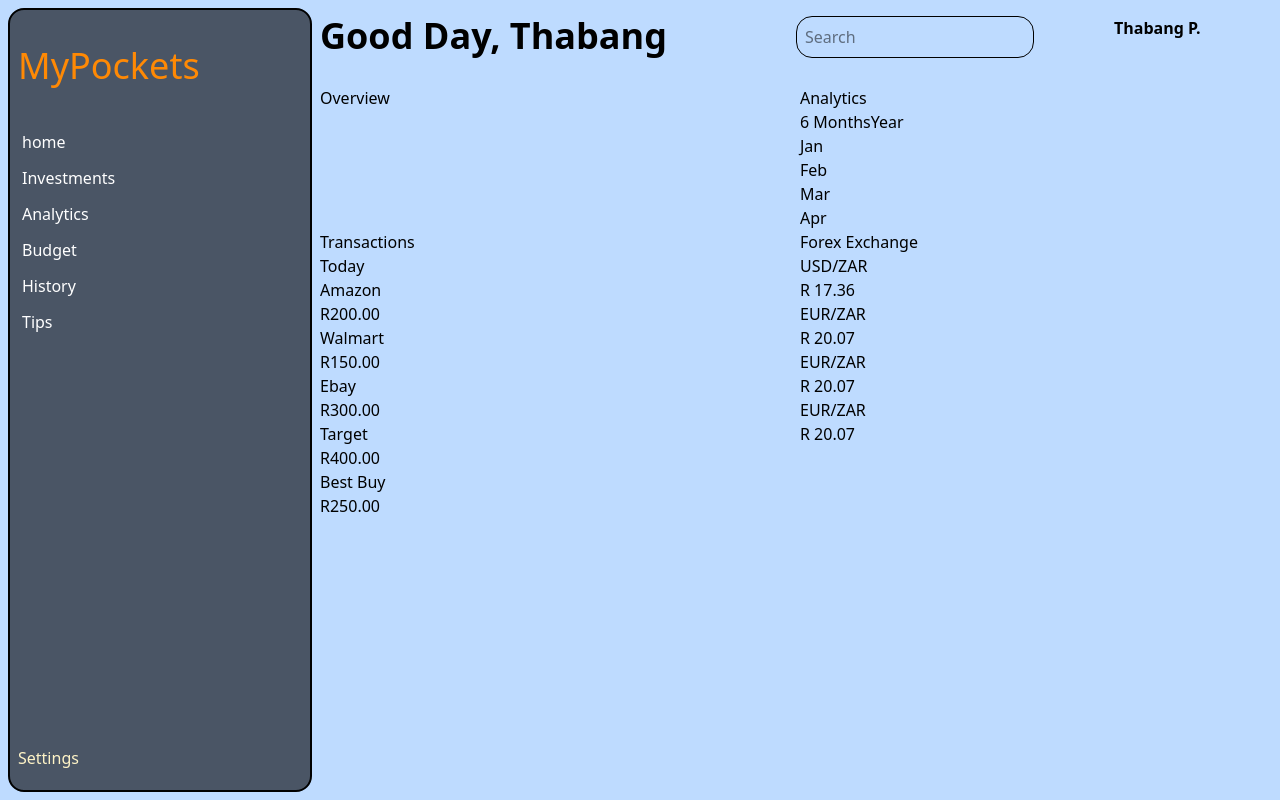
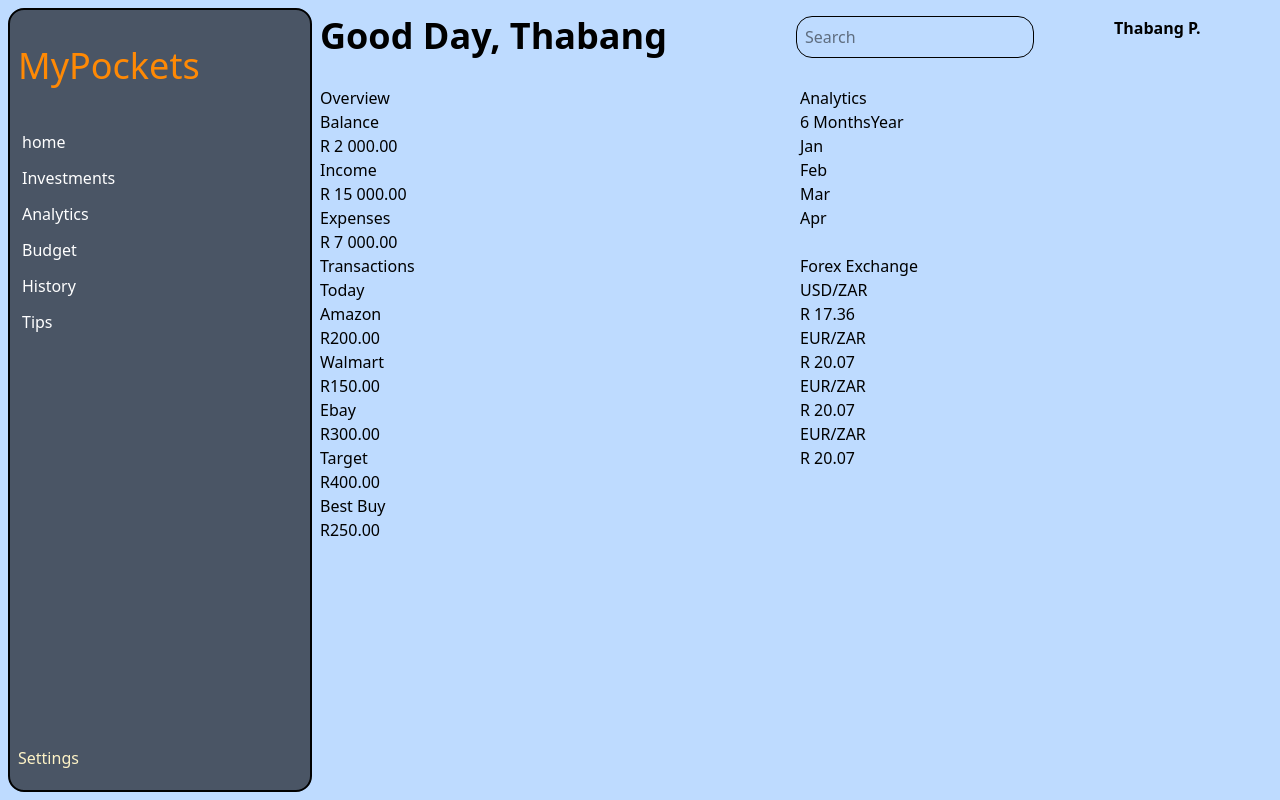
Before and after one commit to ThabangP07/My_Pockets, a React (Vite) app in the folder My_Pockets/: page / in a window 1280 px wide. Built offline with nearby package versions, Linux system fonts and the light colour scheme.

Commit message:
chore: add prop values for the overview section manually

```diff
--- a/My_Pockets/src/App.jsx
+++ b/My_Pockets/src/App.jsx
@@ -16,7 +16,7 @@ function App() {
           <Greetings />
         </header>
         <section className="grid grid-cols-2">
-          <Overview />
+          <Overview heading1="Balance" heading2="Income" heading3="Expenses" amount1="R 2 000.00" amount2="R 15 000.00" amount3="R 7 000.00"/>
           <Analytics />
           <Transactions />
           <Exchange />
```
